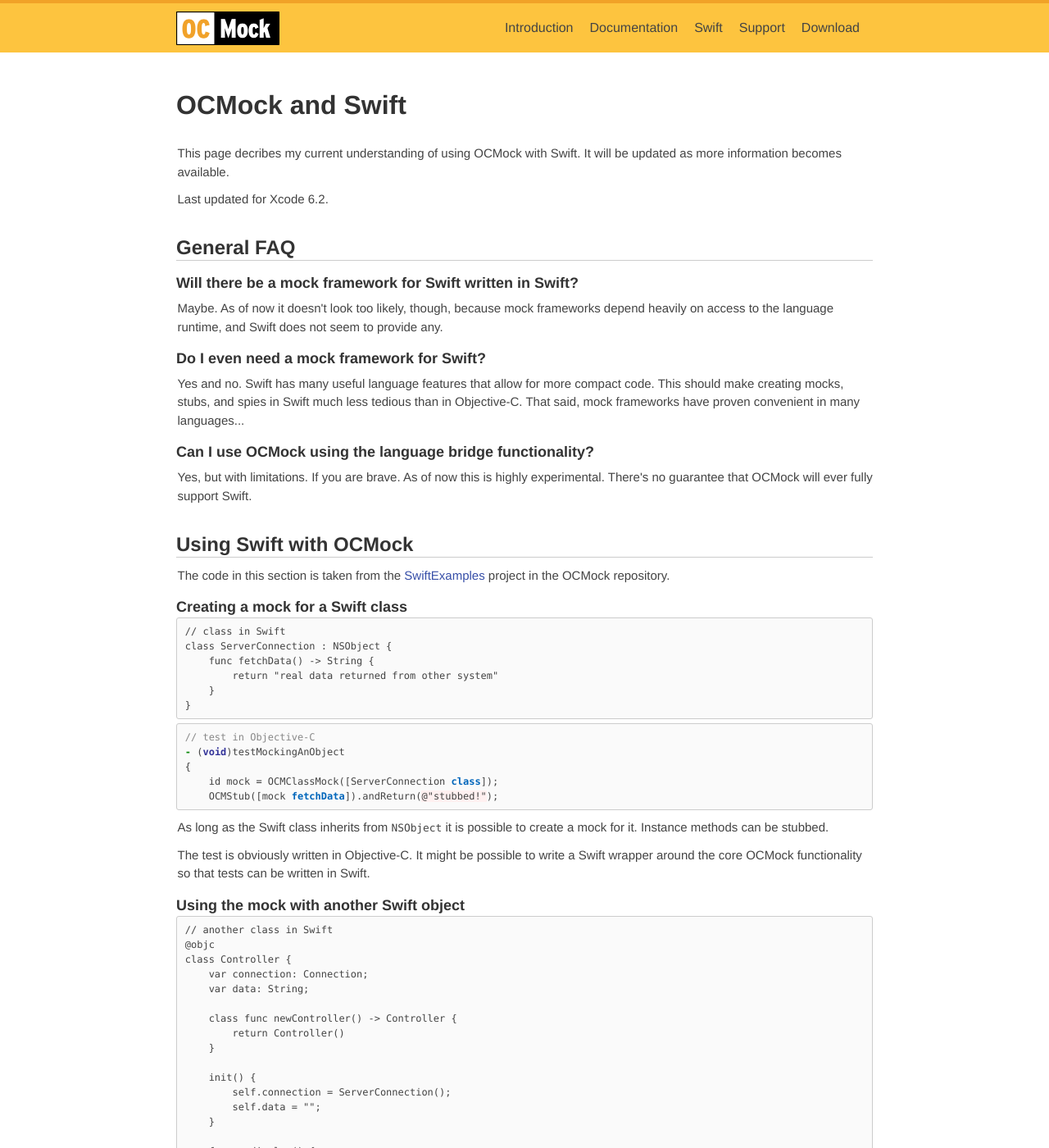
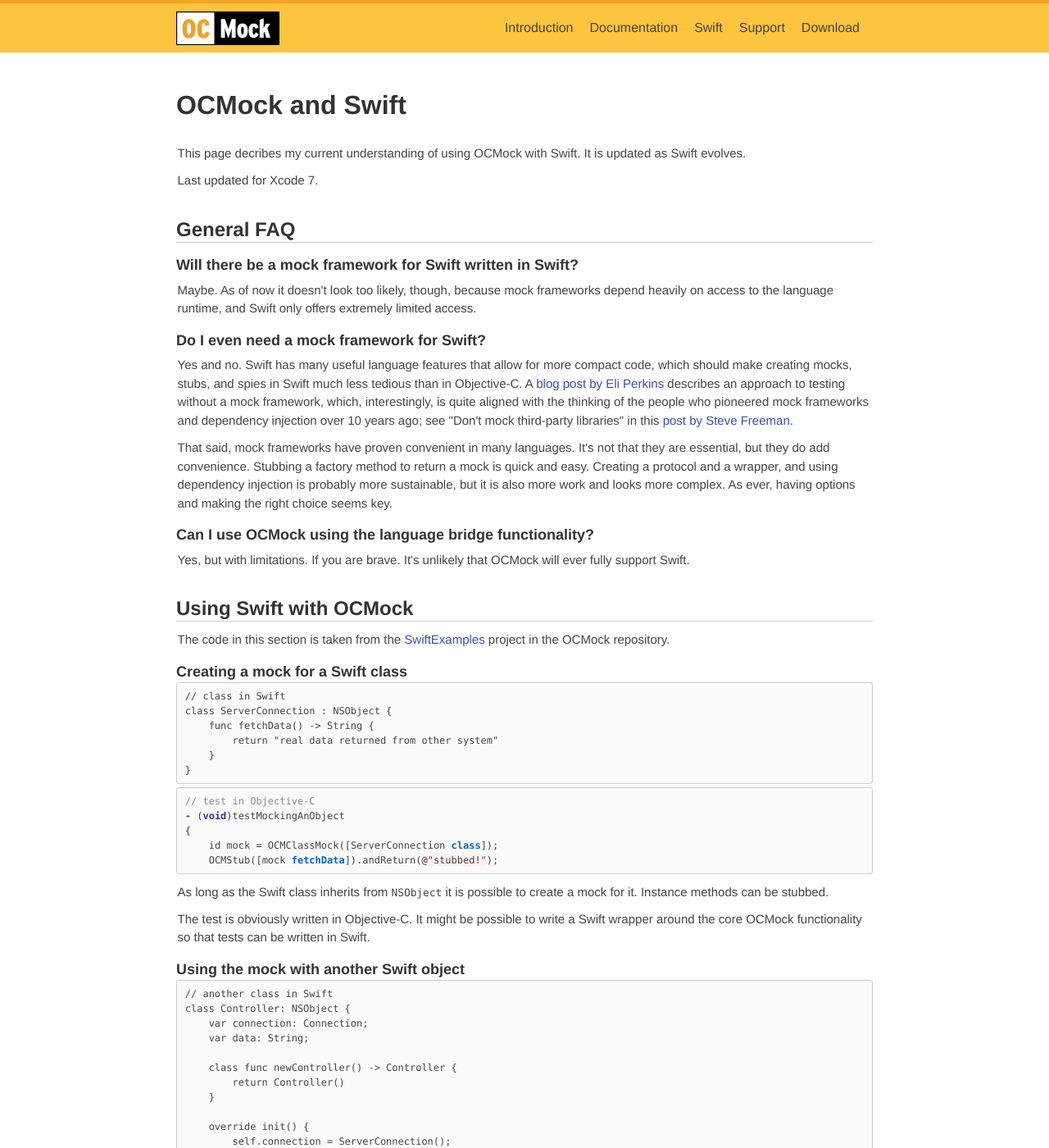
Before and after one commit to erikdoe/ocmock, a Jekyll site: the page built from swift.html, in a window 1280 px wide and 1400 px high. Shown: the whole window at 82% size. Built offline with Jekyll 4.4.1, drawn with Linux system fonts in a browser that asks for light colours; comment, search, counter and statistics services are not loaded; some of the changed text lies outside the part shown.

Commit message:
Updated for Xcode 7 and Swift 2.

```diff
--- a/swift.html
+++ b/swift.html
@@ -10,25 +10,27 @@ comments: true
 ---
 <h1>{{ page.title }}</h1>
 
-<p>This page decribes my current understanding of using OCMock with Swift. It will be updated as more information becomes available.
+<p>This page decribes my current understanding of using OCMock with Swift. It is updated as Swift evolves.
 
-<p>Last updated for Xcode 6.2.
+<p>Last updated for Xcode 7.
 
 
 <h2>General FAQ</h2>
 
 <h3>Will there be a mock framework for Swift written in Swift?</h3>
 
-<p>Maybe. As of now it doesn't look too likely, though, because mock frameworks depend heavily on access to the language runtime, and Swift does not seem to provide any.
+<p>Maybe. As of now it doesn't look too likely, though, because mock frameworks depend heavily on access to the language runtime, and Swift only offers extremely limited access.
 
 
 <h3>Do I even need a mock framework for Swift?</h3>
 
-<p>Yes and no. Swift has many useful language features that allow for more compact code. This should make creating mocks, stubs, and spies in Swift much less tedious than in Objective-C. That said, mock frameworks have proven convenient in many languages...
+<p>Yes and no. Swift has many useful language features that allow for more compact code, which should make creating mocks, stubs, and spies in Swift much less tedious than in Objective-C. A <a href="http://blog.eliperkins.me/mocks-in-swift-via-protocols">blog post by Eli Perkins</a> describes an approach to testing without a mock framework, which, interestingly, is quite aligned with the thinking of the people who pioneered mock frameworks and dependency injection over 10 years ago; see "Don't mock third-party libraries" in this <a href="http://www.mockobjects.com/2007/04/test-smell-everything-is-mocked.html">post by Steve Freeman</a>.
+
+<p>	That said, mock frameworks have proven convenient in many languages. It's not that they are essential, but they do add convenience. Stubbing a factory method to return a mock is quick and easy. Creating a protocol and a wrapper, and using dependency injection is probably more sustainable, but it is also more work and looks more complex. As ever, having options and making the right choice seems key.
 
 
 <h3>Can I use OCMock using the language bridge functionality?</h3>
-<p>Yes, but with limitations. If you are brave. As of now this is highly experimental. There's no guarantee that OCMock will ever fully support Swift.
+<p>Yes, but with limitations. If you are brave. It's unlikely that OCMock will ever fully support Swift.
 
 
 <h2>Using Swift with OCMock</h2>
@@ -62,8 +64,7 @@ class ServerConnection : NSObject {
 <h3>Using the mock with another Swift object</h3>
 
 <pre><code>// another class in Swift
-@objc
-class Controller {
+class Controller: NSObject {
     var connection: Connection;
     var data: String;
 
@@ -71,7 +72,7 @@ class Controller {
         return Controller()
     }
 
-    init() {
+    override init() {
         self.connection = ServerConnection();
         self.data = "";
     }
@@ -98,9 +99,9 @@ class Controller {
 }
 {% endhighlight objc %}
 
-<p>It is possible to use the mock with a Swift object. That Swift object does not even have to inherit from <code>NSObject</code>. It must be made visible to Objective-C, though.
+<p>It is possible to use the mock with a Swift object. Starting with Swift 2 it <a href="https://github.com/erikdoe/ocmock/commit/a46478f8dd0aee60517868f3964f95103a2a3f18">seems</a> that the Swift object must inherit from <code>NSObject</code>.
 
-<p>However, note the declaration of the <code>connection</code> variable in the controller class. Unfortunately, it is necessary at the moment to use a protocol. Changing the type from <code>Connection</code> to <code>ServerConnection</code> will make the test crash.
+<p>However, note the declaration of the <code>connection</code> variable in the controller class. Unfortunately, it is necessary to use a protocol. Changing the type from <code>Connection</code> to <code>ServerConnection</code> will make the test crash.
 
 <pre><code>// protocol needed to make above example work
 @objc
```
